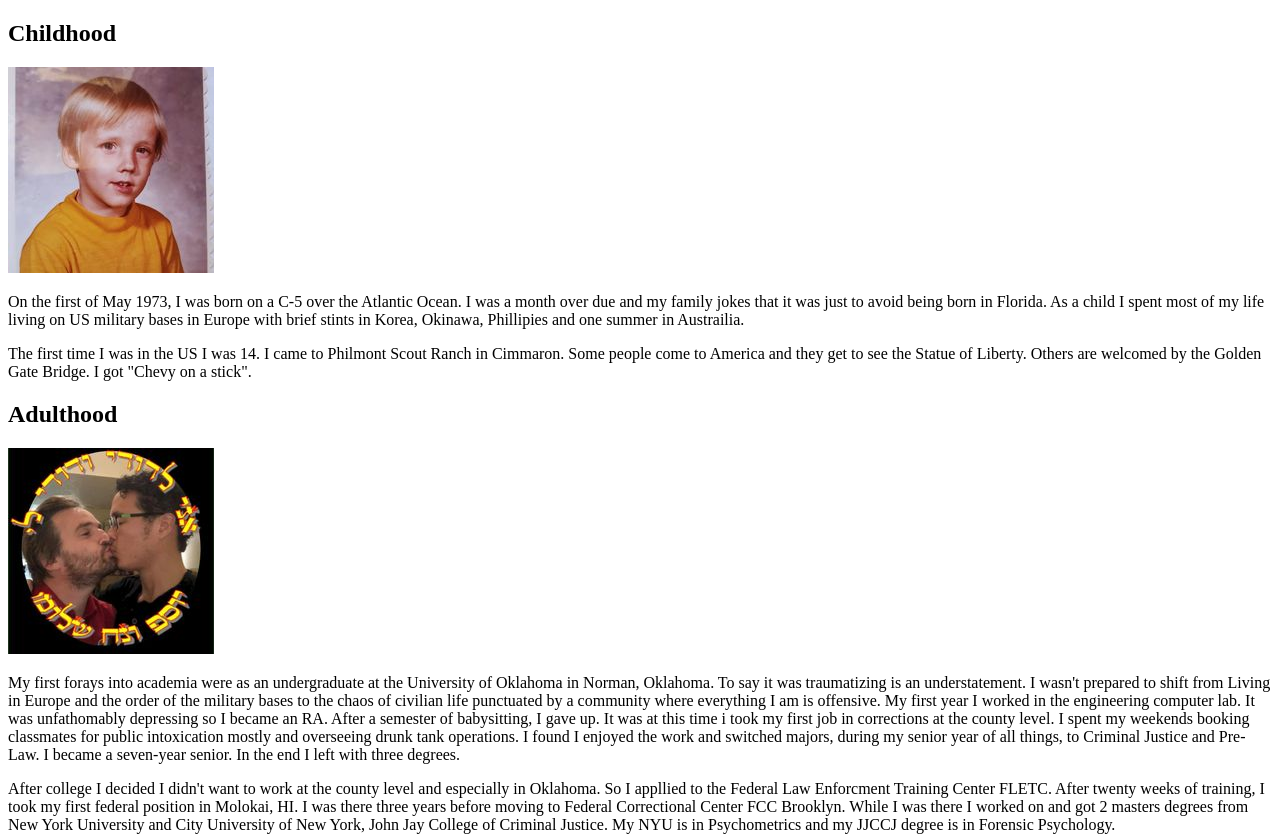
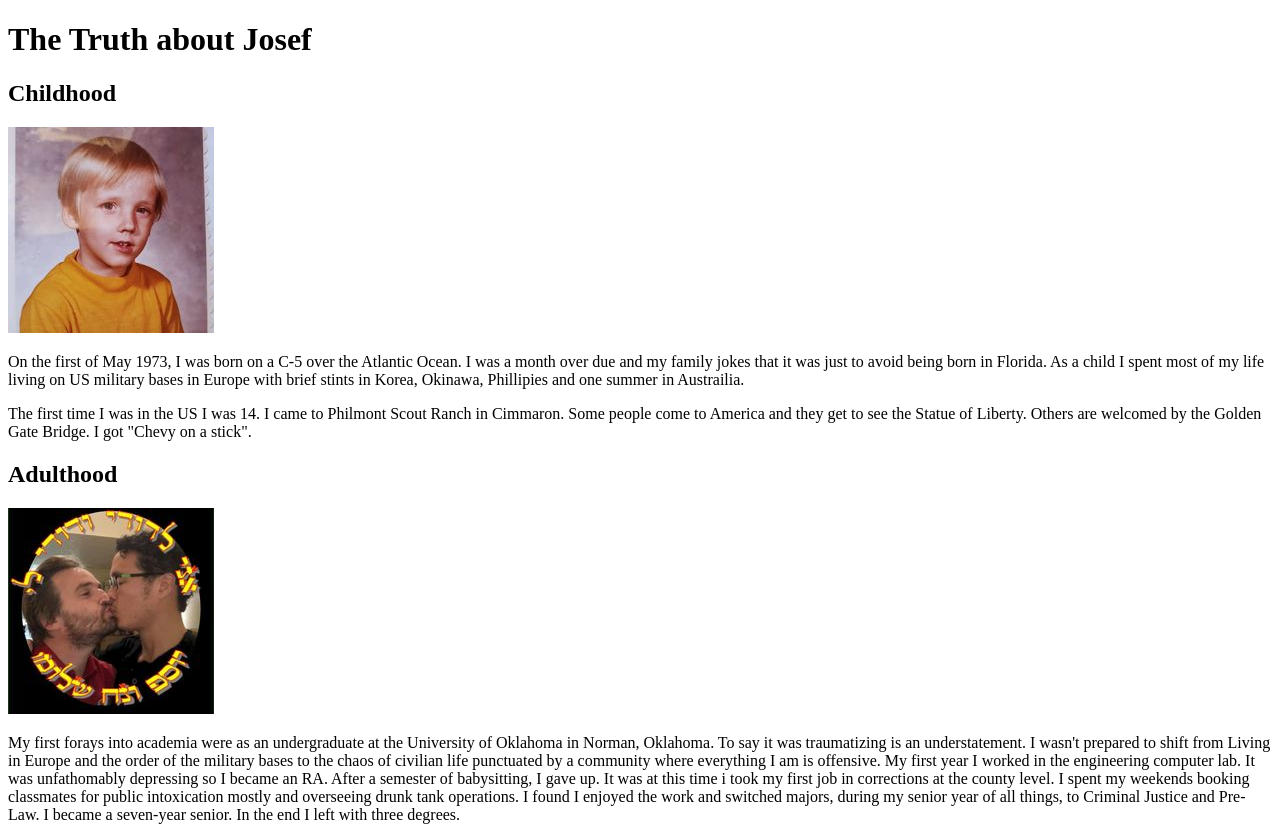
Before and after one commit to JPMelechSolomon626/about-josef, a plain HTML site: page index.html in a window 1280 px wide. Shown: the top 837 px of the page. Drawn offline with Linux system fonts and the light colour scheme.

Commit message:
added <h1> title to page

```diff
--- a/index.html
+++ b/index.html
@@ -5,6 +5,7 @@
     <title>About Josef Melech-Solomon</title>
   </head>
   <body>
+    <h1>The Truth about Josef</h1>
     <div id="childhood">
       <h2>Childhood</h2><img src="./1st-grade-pic.jpg"  class="firstgrade" alt="author in first grade"/>
       <p>On the first of May 1973, I was born on a C-5 over the Atlantic Ocean.  I was a month over due
```
